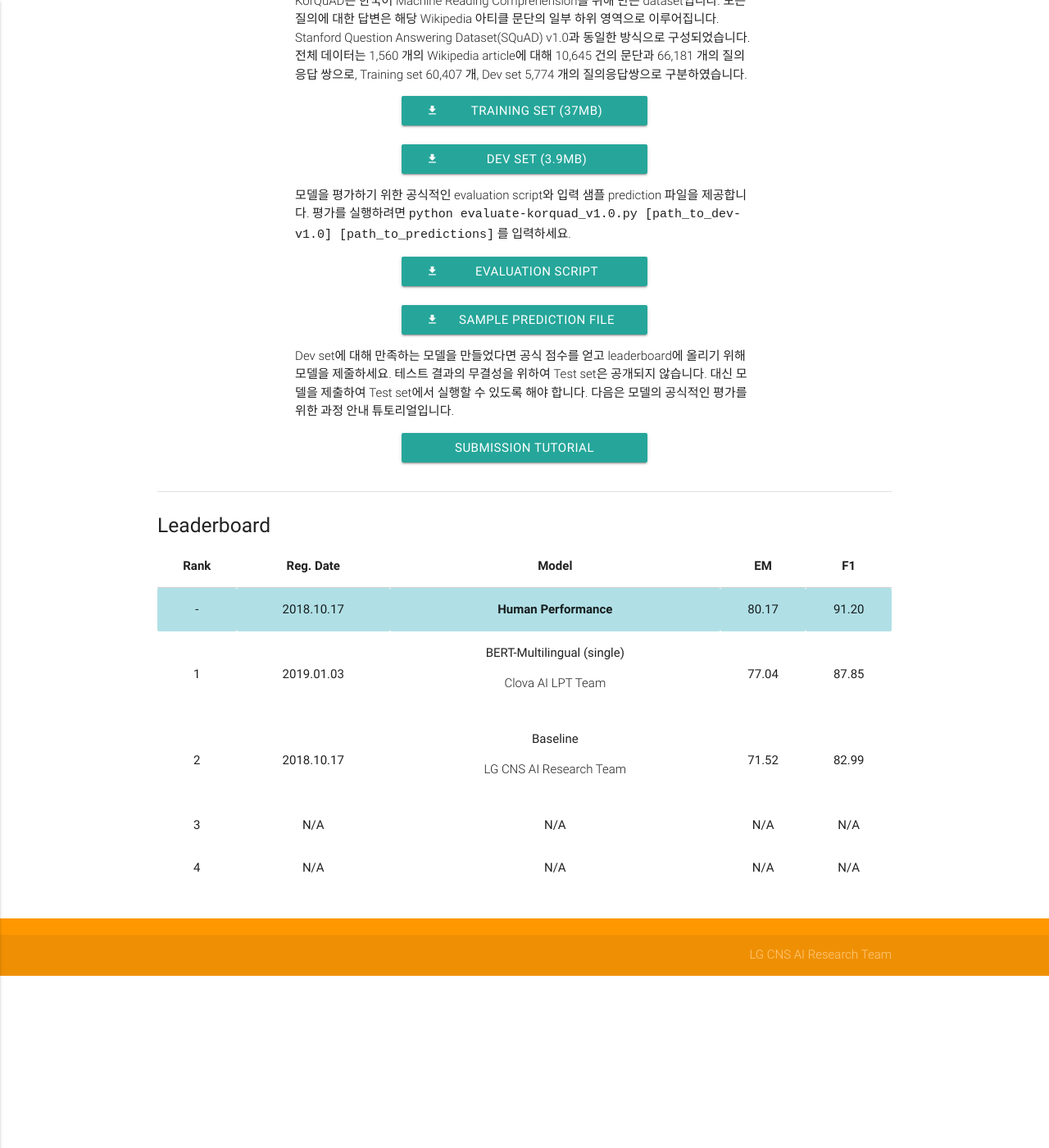
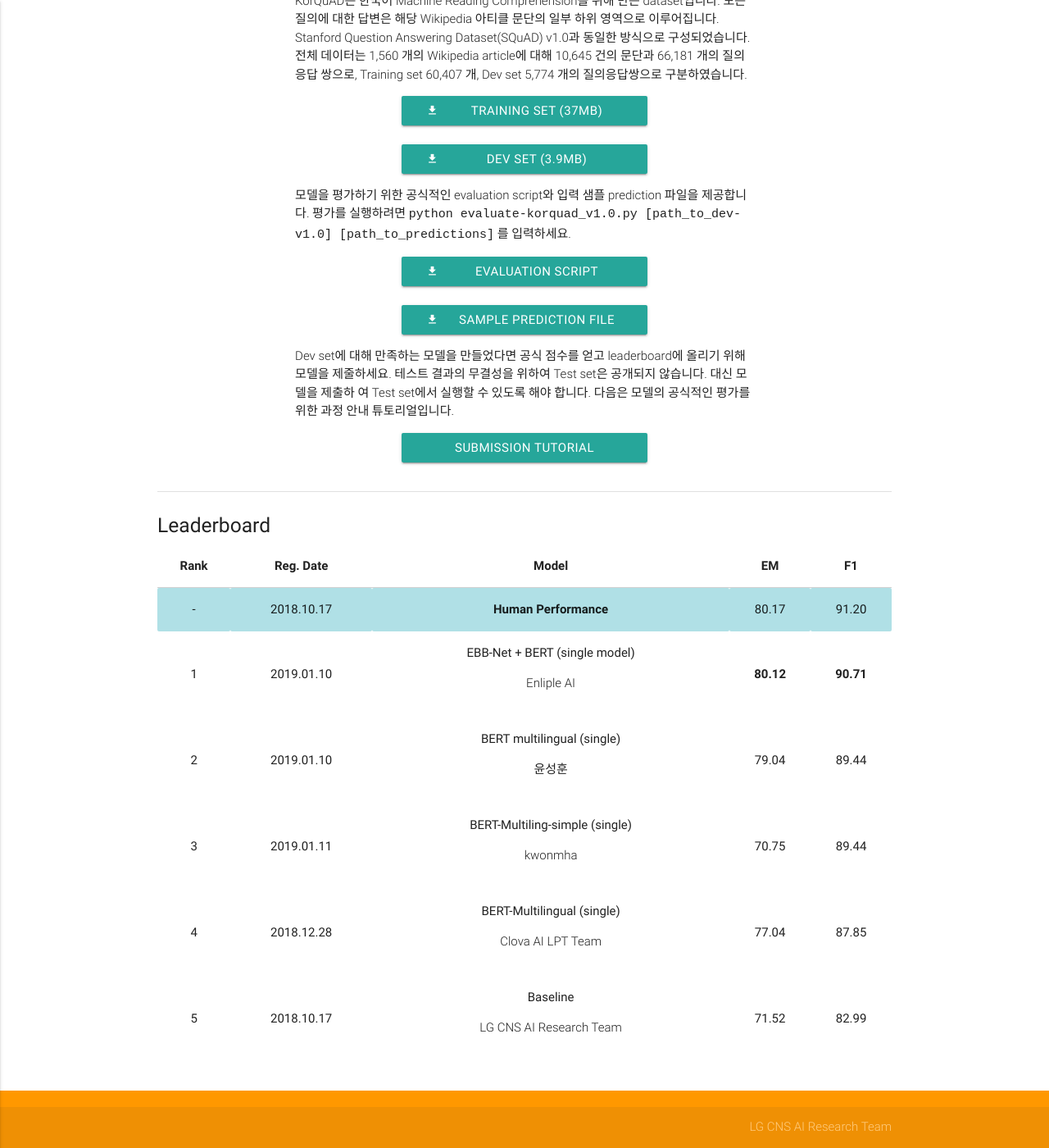
Before and after one commit to korquad/korquad.github.io, a Jekyll site: the page built from index.md, in a window 1280 px wide and 1400 px high, scrolled down 927 px. Shown: the whole window at 82% size. Built offline with Jekyll 4.4.1, drawn with Linux system fonts in a browser that asks for light colours; before the commit the page ends 2117 px from its top, so only the background shows below that.

Commit message:
Update home.html
19/01/11 leaderboard updated

```diff
--- a/_layouts/home.html
+++ b/_layouts/home.html
@@ -25,7 +25,9 @@ layout: default
             <h2 class="center light-blue-text"><i class="material-icons">find_in_page</i></h2>
             <h5 class="center">What is KorQuAD?</h5>
 
-            <p class="light">KorQuAD는 한국어 Machine Reading Comprehension을 위해 만든 데이터셋입니다. 모든 질의에 대한 답변은 해당 Wikipedia 아티클 문단의 일부 하위 영역으로 이루어집니다. Stanford Question Answering Dataset(SQuAD) v1.0과 동일한 방식으로 구성되었습니다.</p>
+            <p class="light">KorQuAD는 한국어 Machine Reading Comprehension을 위해 만든 데이터셋입니다. 모든 질의에 대한 답변은 해당 Wikipedia 아티클 문단의 일부 하위 영역으로 이루어집니다.
+
+Stanford Question Answering Dataset(SQuAD) v1.0과 동일한 방식으로 구성되었습니다.</p>
           </div>
         </div>
 
@@ -55,38 +57,56 @@ layout: default
             <h2 class="center light-blue-text"><i class="material-icons">desktop_mac</i></h2>
             <h5 class="center">Getting Started</h5>
 
-            <p class="light">KorQuAD는 한국어 Machine Reading Comprehension을 위해 만든 dataset입니다. 모든 질의에 대한 답변은 해당 Wikipedia 아티클 문단의 일부 하위 영역으로 이루어집니다. Stanford Question Answering Dataset(SQuAD) v1.0과 동일한 방식으로 구성되었습니다. 전체 데이터는 1,560 개의 Wikipedia article에 대해 10,645 건의 문단과 66,181 개의 질의응답 쌍으로, Training set 60,407 개, Dev set 5,774 개의 질의응답쌍으로 구분하였습니다.</p>
+            <p class="light">KorQuAD는 한국어 Machine Reading Comprehension을 위해 만든 dataset입니다. 모든 질의에 대한 답변은 해당 Wikipedia 아티클 문단의 일부 하위 영역으로 이루어집니다.
+
+Stanford Question Answering Dataset(SQuAD) v1.0과 동일한 방식으로 구성되었습니다. 전체 데이터는 1,560 개의 Wikipedia article에 대해 10,645 건의 문단과 66,181 개의 질의응답 쌍으로, Training set
+
+60,407 개, Dev set 5,774 개의 질의응답쌍으로 구분하였습니다.</p>
 
             <div class="center">
-              <a id="trainingset" href="/dataset/KorQuAD_v1.0_train.json" class="waves-effect waves-light btn" style="width:300px" download=""><i class="material-icons left">file_download</i>Training Set (37MB)</a>
+              <a id="trainingset" href="/dataset/KorQuAD_v1.0_train.json" class="waves-effect waves-light btn" style="width:300px" download=""><i class="material-icons
+
+left">file_download</i>Training Set (37MB)</a>
             </div>
 
             <br>
 
             <div class="center">
-              <a id="devset" href="/dataset/KorQuAD_v1.0_dev.json" class="waves-effect waves-light btn" style="width:300px" download=""><i class="material-icons left" width="100">file_download</i>Dev Set (3.9MB)</a>
+              <a id="devset" href="/dataset/KorQuAD_v1.0_dev.json" class="waves-effect waves-light btn" style="width:300px" download=""><i class="material-icons left"
+
+width="100">file_download</i>Dev Set (3.9MB)</a>
             </div>
 
             <p class="light">
-              모델을 평가하기 위한 공식적인 evaluation script와 입력 샘플 prediction 파일을 제공합니다. 평가를 실행하려면 <code>python evaluate-korquad_v1.0.py [path_to_dev-v1.0] [path_to_predictions]</code> 를 입력하세요.
+              모델을 평가하기 위한 공식적인 evaluation script와 입력 샘플 prediction 파일을 제공합니다. 평가를 실행하려면 <code>python evaluate-korquad_v1.0.py [path_to_dev-v1.0]
+
+[path_to_predictions]</code> 를 입력하세요.
             </p>
 
             <div class="center">
-              <a id="evascript" href="/dataset/evaluate-v1.0.py" class="waves-effect waves-light btn" style="width:300px" download=""><i class="material-icons left">file_download</i>Evaluation Script</a>
+              <a id="evascript" href="/dataset/evaluate-v1.0.py" class="waves-effect waves-light btn" style="width:300px" download=""><i class="material-icons left">file_download</i>Evaluation
+
+Script</a>
             </div>
 
             <br>
 
             <div class="center">
-              <a id="sampleprediction" href="/dataset/dev-evaluate-in1" class="waves-effect waves-light btn" style="width:300px"><i class="material-icons left" width="100">file_download</i>Sample Prediction File</a>
+              <a id="sampleprediction" href="/dataset/dev-evaluate-in1" class="waves-effect waves-light btn" style="width:300px"><i class="material-icons left" width="100">file_download</i>Sample
+
+Prediction File</a>
             </div>
 
             <p class="light">
-              Dev set에 대해 만족하는 모델을 만들었다면 공식 점수를 얻고 leaderboard에 올리기 위해 모델을 제줄하세요. 테스트 결과의 무결성을 위하여 Test set은 공개되지 않습니다. 대신 모델을 제출하여 Test set에서 실행할 수 있도록 해야 합니다. 다음은 모델의 공식적인 평가를 위한 과정 안내 튜토리얼입니다.
+              Dev set에 대해 만족하는 모델을 만들었다면 공식 점수를 얻고 leaderboard에 올리기 위해 모델을 제줄하세요. 테스트 결과의 무결성을 위하여 Test set은 공개되지 않습니다. 대신 모델을 제출하
+
+여 Test set에서 실행할 수 있도록 해야 합니다. 다음은 모델의 공식적인 평가를 위한 과정 안내 튜토리얼입니다.
             </p>
 
             <div class="center">
-              <a id="tutorial" target="_blank" href="https://worksheets.codalab.org/worksheets/0x7b06f2ebd0584748a3a281018e7d19b0/" class="waves-effect waves-light btn" style="width:300px">Submission Tutorial</a>
+              <a id="tutorial" target="_blank" href="https://worksheets.codalab.org/worksheets/0x7b06f2ebd0584748a3a281018e7d19b0/" class="waves-effect waves-light btn"
+
+style="width:300px">Submission Tutorial</a>
             </div>
 
 
@@ -128,7 +148,34 @@ layout: default
                     </tr>
                     <tr>
                       <td>1</td>
-                      <td>2019.01.03</td>
+                      <td>2019.01.10</td>
+                      <td>EBB-Net + BERT (single model)
+                        <p class="light">Enliple AI</p>
+                      </td>
+                      <td><b>80.12</b></td>
+                      <td><b>90.71</b></td>
+                    </tr>
+                    <tr>
+                      <td>2</td>
+                      <td>2019.01.10</td>
+                      <td>BERT multilingual (single)
+                        <p class="light">윤성훈</p>
+                      </td>
+                      <td>79.04</td>
+                      <td>89.44</td>
+                    </tr>
+                    <tr>
+                      <td>3</td>
+                      <td>2019.01.11</td>
+                      <td>
+                        BERT-Multiling-simple (single)<p class="light">kwonmha</p>
+                      </td>
+                      <td>70.75</td>
+                      <td>89.44</td>
+                    </tr>
+                    <tr>
+                      <td>4</td>
+                      <td>2018.12.28</td>
                       <td>BERT-Multilingual (single)
                         <p class="light">Clova AI LPT Team</p>
                       </td>
@@ -136,27 +183,13 @@ layout: default
                       <td>87.85</td>
                     </tr>
                     <tr>
-                      <td>2</td>
+                      <td>5</td>
                       <td>2018.10.17</td>
                       <td>
                         Baseline<p class="light">LG CNS AI Research Team</p>
                       </td>
                       <td>71.52</td>
                       <td>82.99</td>
-                    </tr>
-                    <tr>
-                      <td>3</td>
-                      <td>N/A</td>
-                      <td>N/A</td>
-                      <td>N/A</td>
-                      <td>N/A</td>
-                    </tr>
-                    <tr>
-                      <td>4</td>
-                      <td>N/A</td>
-                      <td>N/A</td>
-                      <td>N/A</td>
-                      <td>N/A</td>
                     </tr>
                   </tbody>
                 </table>
```
